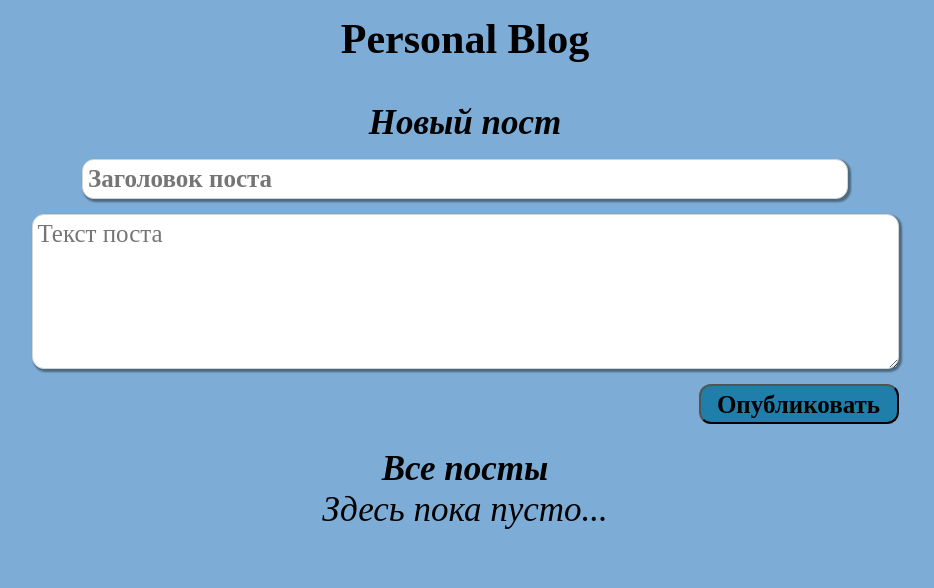
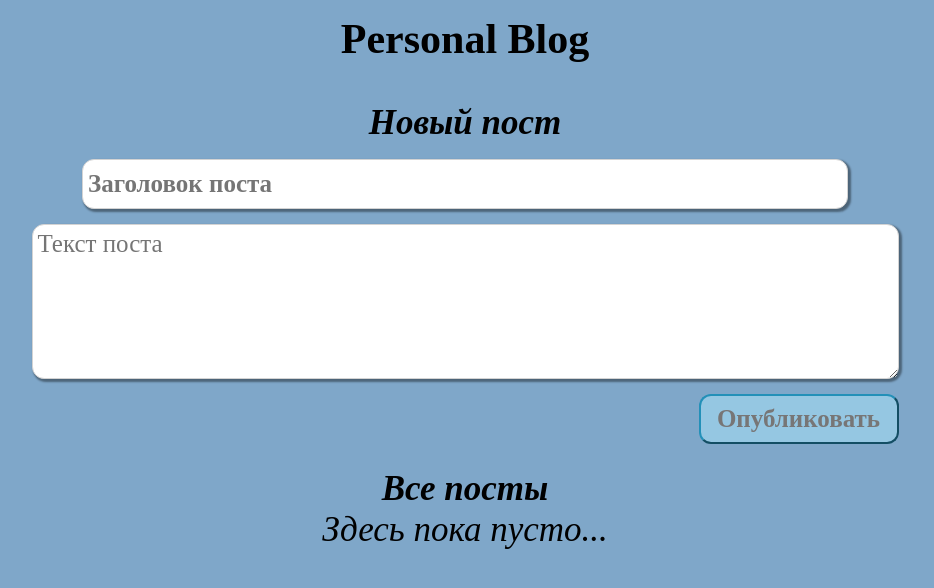
Before and after one commit to anastasiia-avdeeva/JSONplaceholderPostTraining, a plain HTML site: page index.html in a window 1280 px wide. Shown: the whole page, without its empty margins (175-1109 px from the left). Drawn offline with Linux system fonts and the light colour scheme.

Commit message:
some changes in styles

```diff
--- a/index.html
+++ b/index.html
@@ -39,7 +39,7 @@
             * Тело поста не должно быть пустым!
           </p>
         </div>
-        <button class="form__btn">Опубликовать</button>
+        <button class="form__btn" disabled>Опубликовать</button>
       </form>
       <div class="posts">
         <h2 class="posts__title">Все посты</h2>
--- a/style.scss
+++ b/style.scss
@@ -14,7 +14,7 @@ h6 {
 }
 
 body {
-  background-color: rgb(125, 173, 215);
+  background-color: rgb(127, 167, 201);
 }
 
 .title {
@@ -57,7 +57,7 @@ body {
 
   &__input-title,
   &__btn {
-    height: 40px;
+    height: 50px;
     font-weight: bold;
   }
 
@@ -71,7 +71,14 @@ body {
   &__btn {
     width: 200px;
     align-self: flex-end;
-    background-color: rgb(31, 126, 170);
+    border-color: rgb(35, 144, 184);
+    background-color: rgb(35, 144, 184);
+    color: black;
+  }
+
+  &__btn:disabled {
+    background-color: rgb(149, 199, 226);
+    color: rgb(119, 118, 118);
   }
 }
 
```
Also changed, not shown: style.css.
